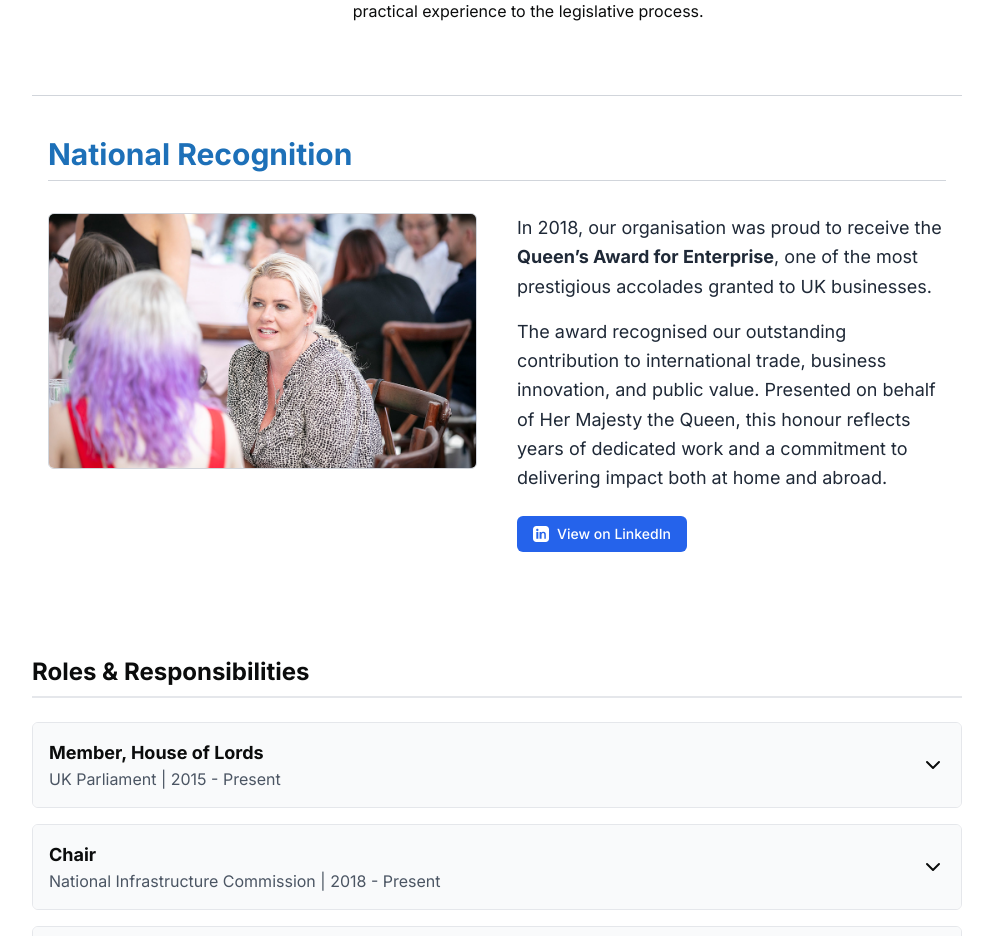
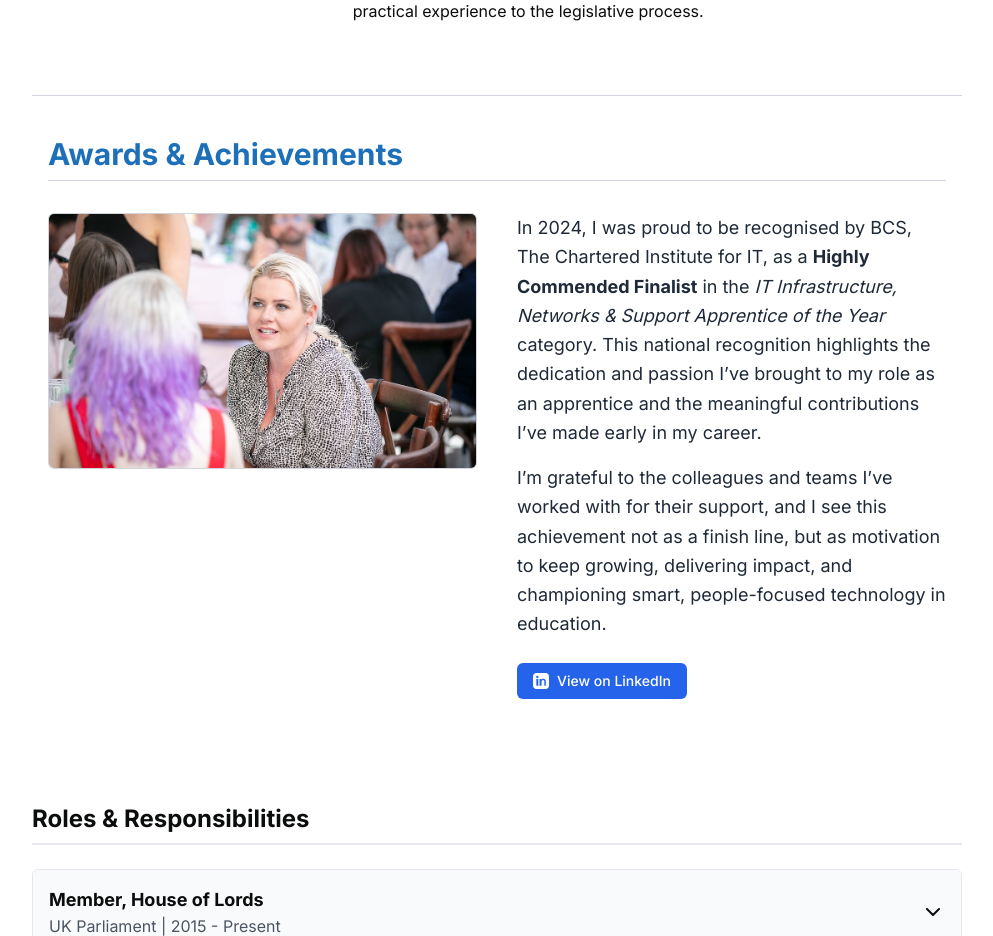
Before and after one commit to zakfarnworth23/farnworthdotorguk, a Next.js app: page / in a window 1280 px wide. Shown: the part 1120-2056 px from the top of the page, without its empty margins (143-1136 px from the left). Built offline with nearby package versions, Linux system fonts and the light colour scheme.

Commit message:
Update achievements-section.tsx

```diff
--- a/components/achievements-section.tsx
+++ b/components/achievements-section.tsx
@@ -33,7 +33,7 @@ export default function RecognitionSection() {
     >
       <div className="max-w-6xl mx-auto px-4">
         <h2 className="text-2xl md:text-3xl font-bold mb-8 text-govuk-blue border-b border-gray-300 pb-2">
-          National Recognition
+          Awards & Achievements
         </h2>
 
         <div className="grid grid-cols-1 md:grid-cols-2 gap-10 items-start">
@@ -77,18 +77,13 @@ export default function RecognitionSection() {
           {/* Right: Description and LinkedIn button */}
           <div className="flex flex-col justify-between h-full">
             <div className="text-lg leading-relaxed text-gray-800 mb-6 space-y-4">
-              <p>
-                In 2018, our organisation was proud to receive the{" "}
-                <strong>Queen’s Award for Enterprise</strong>, one of the most
-                prestigious accolades granted to UK businesses.
-              </p>
-              <p>
-                The award recognised our outstanding contribution to
-                international trade, business innovation, and public value.
-                Presented on behalf of Her Majesty the Queen, this honour
-                reflects years of dedicated work and a commitment to delivering
-                impact both at home and abroad.
-              </p>
+              <p className="mb-4">
+  In 2024, I was proud to be recognised by BCS, The Chartered Institute for IT, as a <strong>Highly Commended Finalist</strong> in the <em>IT Infrastructure, Networks & Support Apprentice of the Year</em> category. This national recognition highlights the dedication and passion I’ve brought to my role as an apprentice and the meaningful contributions I’ve made early in my career.
+</p>
+<p className="mb-4">
+  I’m grateful to the colleagues and teams I’ve worked with for their support, and I see this achievement not as a finish line, but as motivation to keep growing, delivering impact, and championing smart, people-focused technology in education.
+</p>
+
             </div>
 
             <a
```
